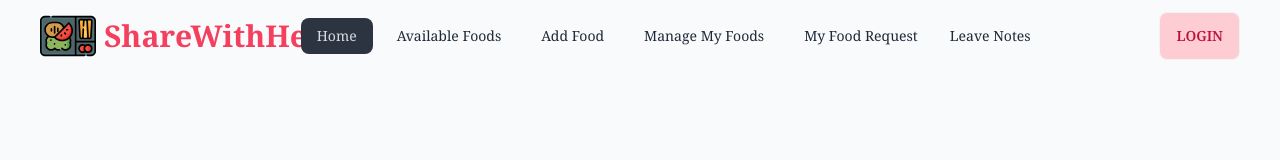
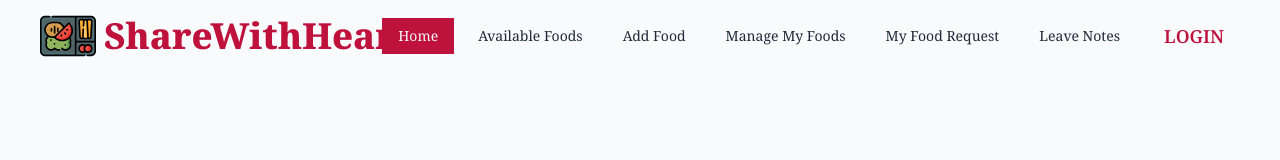
Before and after one commit to 2023afifa/Assignment11-FoodSharingClient, a React (Vite) app: page / in a window 1280 px wide. Shown: the top 160 px of the page. Built offline with nearby package versions, Linux system fonts and the light colour scheme; no server answers.

Commit message:
Navbar section updated

```diff
--- /dev/null
+++ b/src/Shared/Navbar/Navbar.css
@@ -0,0 +1,10 @@
+.navLink>li>a.active {
+    background-color: rgb(190 18 60) !important;
+    color: rgb(241 245 249) !important;
+    border-radius: 0px;
+}
+
+.navLink>li>a:hover {
+    background-color: transparent;
+    color: rgb(190 18 60);
+}
--- a/src/Shared/Navbar/Navbar.jsx
+++ b/src/Shared/Navbar/Navbar.jsx
@@ -1,19 +1,12 @@
 import { Link, NavLink } from "react-router-dom";
 import logo from "../../../images/logo.svg";
-import { useContext, useEffect, useState } from "react";
+import { useContext } from "react";
 import { AuthContext } from "../../Provider/AuthProvider";
+import "./Navbar.css";
 
 const Navbar = () => {
 
     const { user, logOut } = useContext(AuthContext);
-
-    // const [foodAdd, setFoodAdd] = useState([]);
-
-    // useEffect(() => {
-    //     fetch("https://food-share-server-three.vercel.app/user")
-    //     .then(res => res.json())
-    //     .then(data => setFoodAdd(data))
-    // }, [])
 
     const handleLogout = () => {
         logOut()
@@ -31,31 +24,31 @@ const Navbar = () => {
             <li><NavLink className="mr-2" to="/availablefood">Available Foods</NavLink></li>
             <li><NavLink className="mr-2" to="/addfood">Add Food</NavLink></li>
             <li><NavLink className="mr-2" to="/managefood">Manage My Foods</NavLink></li>
-            <li><NavLink to="/request">My Food Request</NavLink></li>
-            <li><NavLink to="/note">Leave Notes</NavLink></li>
+            <li><NavLink className="mr-2" to="/request">My Food Request</NavLink></li>
+            <li><NavLink className="mr-2" to="/note">Leave Notes</NavLink></li>
         </>
 
     return (
         <div>
             <div className="navbar bg-slate-50 md:px-10">
-                <div className="navbar-start">
+                <div className="navbar-start w-1/3">
                     <div className="dropdown">
                         <label tabIndex={0} className="btn btn-ghost lg:hidden">
                             <svg xmlns="http://www.w3.org/2000/svg" className="h-5 w-5" fill="none" viewBox="0 0 24 24" stroke="currentColor"><path strokeLinecap="round" strokeLinejoin="round" strokeWidth="2" d="M4 6h16M4 12h8m-8 6h16" /></svg>
                         </label>
-                        <ul tabIndex={0} className="menu menu-sm dropdown-content mt-3 z-[1] p-2 shadow bg-base-100 rounded-box w-52">
+                        <ul tabIndex={0} className="menu menu-sm dropdown-content mt-3 z-[1] p-2 shadow bg-base-100 rounded-box w-52 navLink">
                             {navLink}
                         </ul>
                     </div>
                     <img className="h-8 md:h-14 mr-2" src={logo} alt="" />
-                    <a className="normal-case text-xl md:text-3xl text-rose-500 font-bold">ShareWithHeart</a>
+                    <a className="normal-case text-xl md:text-4xl text-rose-700 font-extrabold">ShareWithHeart</a>
                 </div>
-                <div className="navbar-center hidden lg:flex">
-                    <ul className="menu menu-horizontal px-1">
+                <div className="navbar-center hidden lg:flex lg:flex-grow">
+                    <ul className="menu menu-horizontal px-1 navLink">
                         {navLink}
                     </ul>
                 </div>
-                <div className="navbar-end">
+                <div className="navbar-end w-auto">
                     {
                         user ?
                             <>
@@ -64,10 +57,9 @@ const Navbar = () => {
                                         <img src={user.photoURL} />
                                     </div>
                                 </label>
-                                <span className="ml-1 mr-3 font-medium hidden md:block">{user.email}</span>
-                                <button onClick={handleLogout} className="btn bg-rose-200 text-rose-700">Log Out</button>
+                                <button onClick={handleLogout} className="btn bg-transparent border-none text-lg text-rose-700">Log Out</button>
                             </>
-                            : <Link to="/login"><button className="btn bg-rose-200 text-rose-700">Login</button></Link>
+                            : <Link to="/login"><button className="btn bg-transparent border-none text-lg text-rose-700">Login</button></Link>
                     }
                 </div>
             </div>
```
